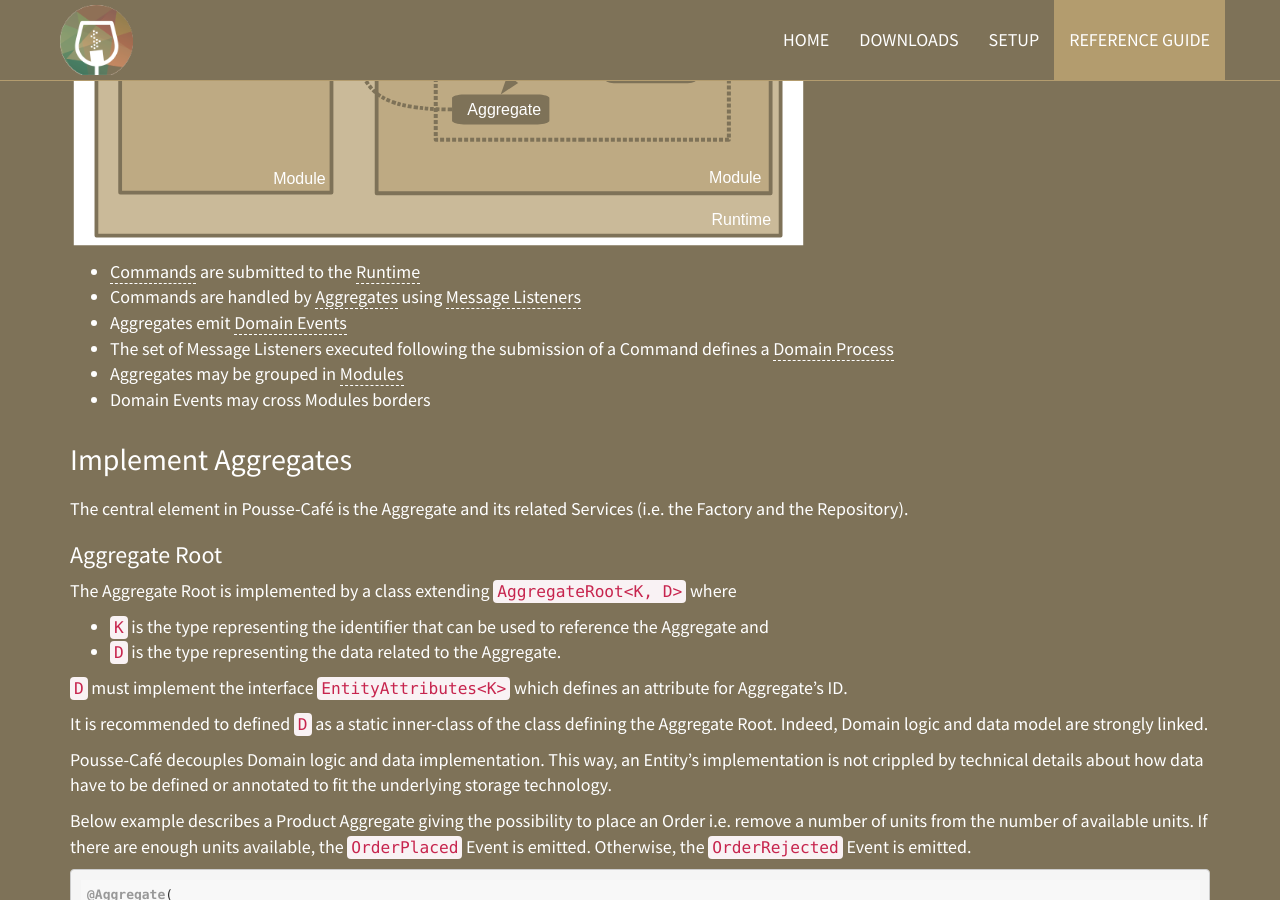
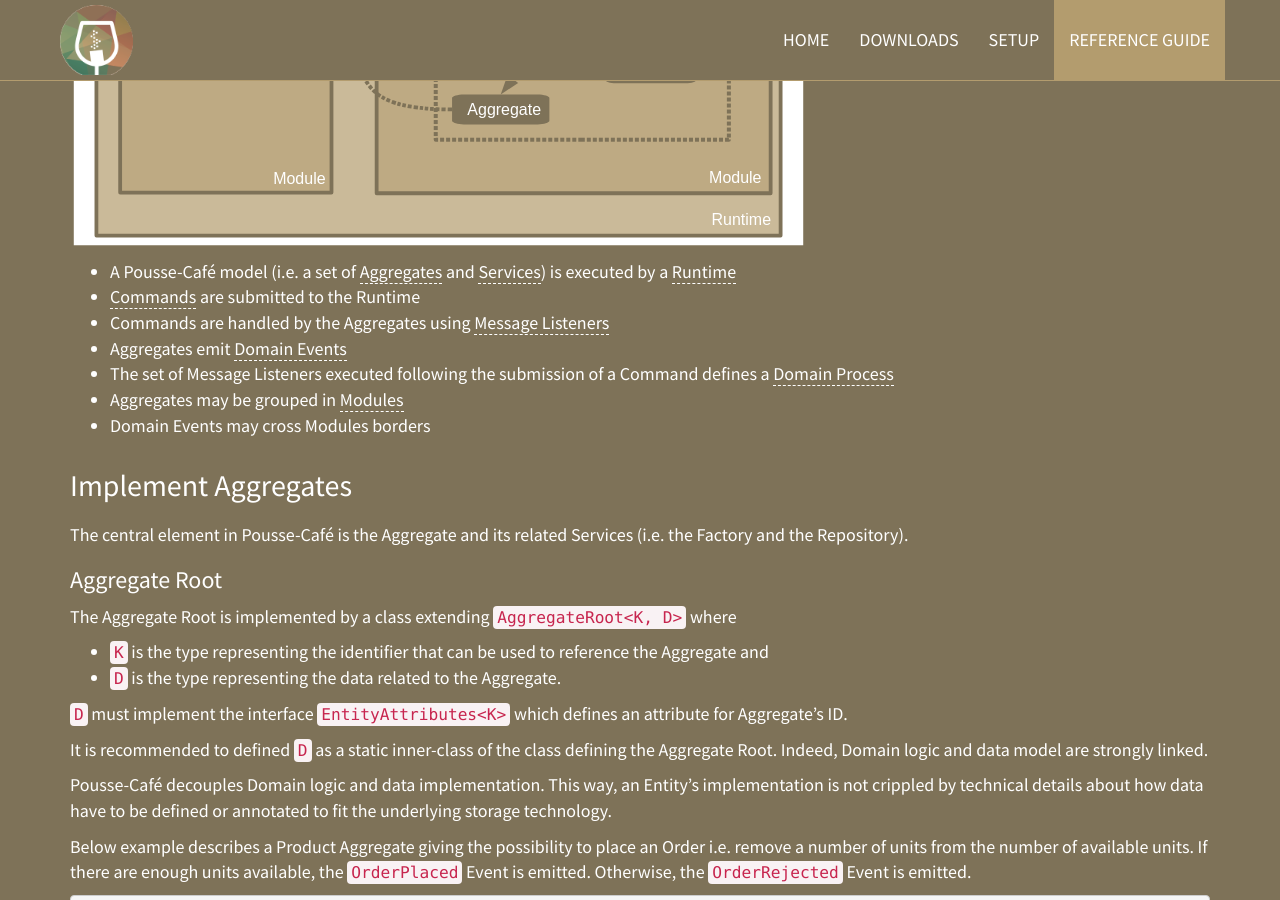
Before and after one commit to pousse-cafe/pousse-cafe.github.io, a Jekyll site: the page built from documentation.md, in a window 1280 px wide and 900 px high, scrolled down 2266 px. Built offline with Jekyll 4.4.1, drawn with Linux system fonts in a browser that asks for light colours.

Commit message:
Improve "how it works".

```diff
--- a/documentation.md
+++ b/documentation.md
@@ -94,8 +94,10 @@ technologies and then instantiate it in an actual application by plugging in the
 
 <img src="/img/big_picture.svg">
 
-- [Commands](#handle-messages) are submitted to the [Runtime](#run-your-model)
-- Commands are handled by [Aggregates](#implement-aggregates) using [Message Listeners](#handle-messages)
+- A Pousse-Café model (i.e. a set of [Aggregates](#implement-aggregates) and [Services](#implement-services)) is
+  executed by a [Runtime](#run-your-model)
+- [Commands](#handle-messages) are submitted to the Runtime
+- Commands are handled by the Aggregates using [Message Listeners](#handle-messages)
 - Aggregates emit [Domain Events](#handle-messages)
 - The set of Message Listeners executed following the submission of a Command defines a [Domain Process](#domain-processes)
 - Aggregates may be grouped in [Modules](#module)
--- a/index.html
+++ b/index.html
@@ -55,6 +55,7 @@ title: Home
         </div>
         <div class="col-md-4">
           <ul>
+            <li>A Pousse-Café model (i.e. a set of Aggregates and Services) is executed by a Runtime</li>
             <li>Commands are submitted to the Runtime</li>
             <li>Commands are handled by Aggregates using Message Listeners</li>
             <li>Aggregates emit Domain Events</li>
```
